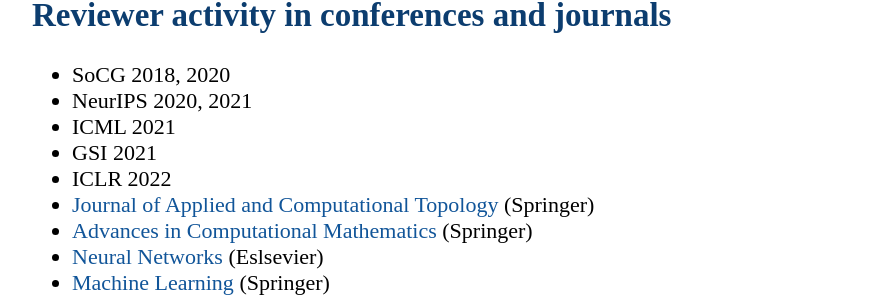
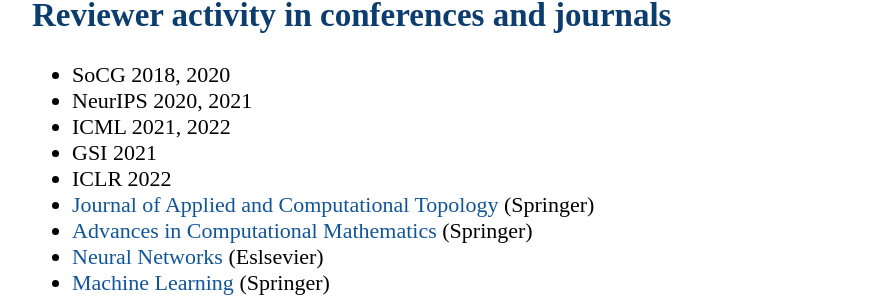
Before and after one commit to tlacombe/tlacombe.github.io, a Jekyll site: the page built from research/index.html, in a window 1280 px wide. Shown: the part 1533-1832 px from the top of the page, without its empty margins (192-1087 px from the left). Built offline with Jekyll 4.4.1, drawn with Linux system fonts in a browser that asks for light colours.

Commit message:
update reviewer activity

```diff
--- a/research/index.html
+++ b/research/index.html
@@ -28,7 +28,7 @@ title: TL - Research
 	<ul>
 		<li> SoCG 2018, 2020 </li>
 		<li> NeurIPS 2020, 2021</li>
-		<li> ICML 2021</li>
+		<li> ICML 2021, 2022</li>
 		<li> GSI 2021 </li>
 		<li> ICLR 2022 </li>
 		<li> <a href='https://www.springer.com/journal/41468'>Journal of Applied and Computational Topology</a> (Springer)</li>
```
